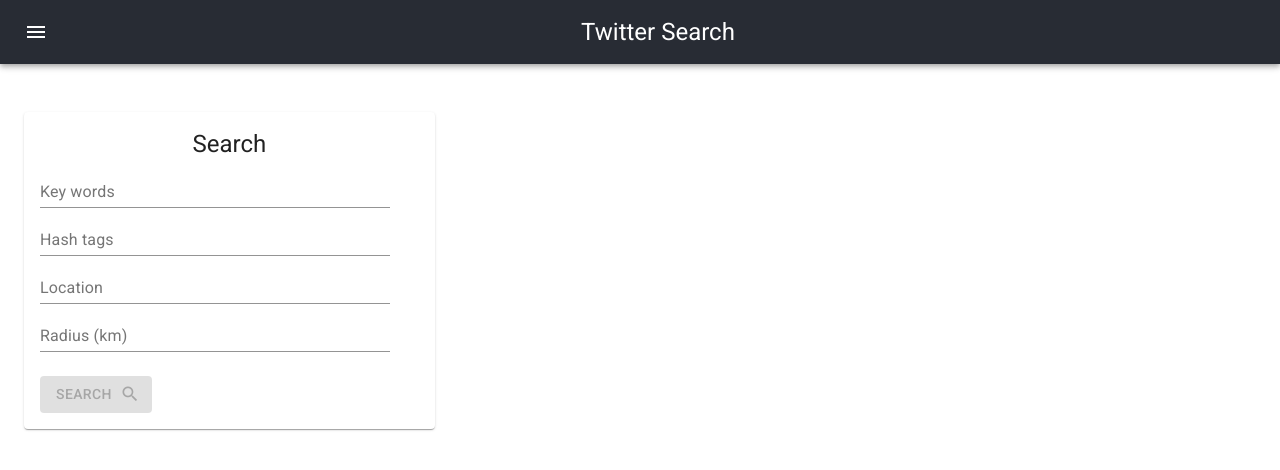
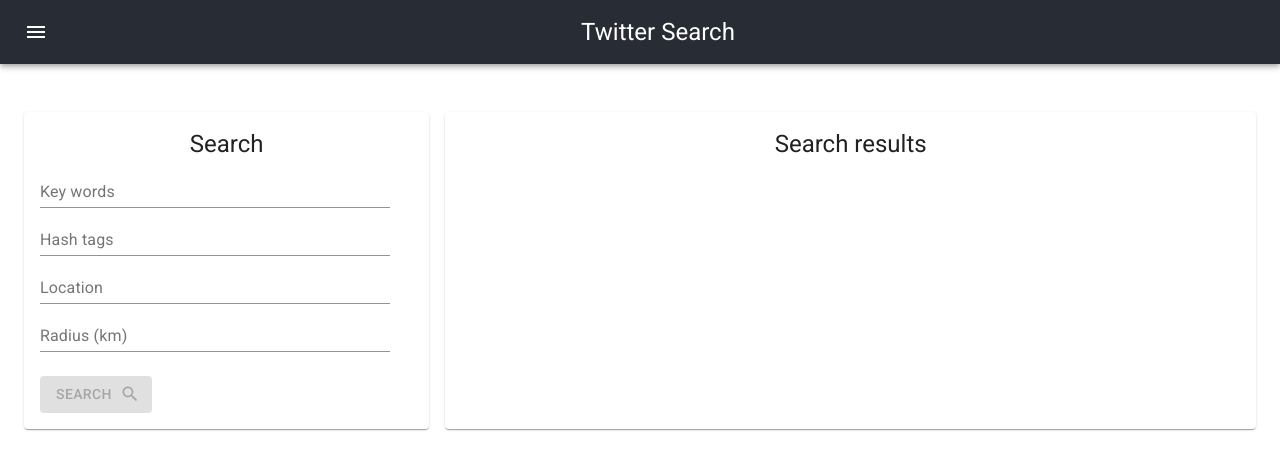
Before and after one commit to adriandurran/sherweb, a React (Create React App) app in the folder client/: page / in a window 1280 px wide. Shown: the top 470 px of the page. Built offline with nearby package versions, Linux system fonts and the light colour scheme.

Commit message:
client - adding in results

```diff
--- a/client/src/components/twitter/SearchForm.js
+++ b/client/src/components/twitter/SearchForm.js
@@ -24,8 +24,6 @@
   const dispatch = useDispatch();
 
   const onSubmit = async (values, form) => {
-    console.log(values);
-
     // need to add some error checking in here
     // if the value is missing........
 
--- a/client/src/components/twitter/SearchMain.js
+++ b/client/src/components/twitter/SearchMain.js
@@ -1,6 +1,7 @@
 import React from 'react';
 
 import SearchForm from './SearchForm';
+import SearchResults from './SearchResults';
 
 import styles from '../../css/SearchMain.module.css';
 
@@ -8,6 +9,7 @@
   return (
     <div className={styles.mainSearch}>
       <SearchForm />
+      <SearchResults />
     </div>
   );
 };
--- /dev/null
+++ b/client/src/components/twitter/SearchResults.js
@@ -0,0 +1,24 @@
+import React from 'react';
+import { Typography, Paper } from '@material-ui/core';
+import { useSelector } from 'react-redux';
+
+import { selectAllSearchResults } from '../../selectors/twitterSelectors';
+
+import SearchSummary from './SearchSummary';
+
+import styles from '../../css/SearchResults.module.css';
+
+const SearchResults = () => {
+  const results = useSelector(selectAllSearchResults);
+
+  return (
+    <Paper className={styles.wrapper}>
+      <Typography variant="h5" component="h3" className={styles.title}>
+        Search results
+      </Typography>
+      {results.length > 0 && <SearchSummary results={results} />}
+    </Paper>
+  );
+};
+
+export default SearchResults;
--- /dev/null
+++ b/client/src/components/twitter/SearchSummary.js
@@ -0,0 +1,27 @@
+import React from 'react';
+import { Box, Badge, withStyles, IconButton } from '@material-ui/core';
+import { Twitter } from '@material-ui/icons';
+
+// import styles from '../../css/SearchResults.module.css';
+
+const StyledBadge1 = withStyles((theme) => ({
+  badge: {
+    right: -3,
+    border: `2px solid ${theme.palette.background.paper}`,
+    padding: '0 4px'
+  }
+}))(Badge);
+
+const SearchSummary = ({ results }) => {
+  return (
+    <Box m={1}>
+      <IconButton aria-label="cart">
+        <StyledBadge1 badgeContent={results.length} color="secondary">
+          <Twitter />
+        </StyledBadge1>
+      </IconButton>
+    </Box>
+  );
+};
+
+export default SearchSummary;
--- a/client/src/css/SearchForm.module.css
+++ b/client/src/css/SearchForm.module.css
@@ -1,8 +1,7 @@
 .paper {
   margin: 1rem 0;
   padding: 1rem;
-  /* color: white;
-  background-color: #282c34; */
+  grid-column-start: 1;
 }
 
 .textFields {
--- a/client/src/css/SearchMain.module.css
+++ b/client/src/css/SearchMain.module.css
@@ -1,4 +1,5 @@
 .mainSearch {
   display: grid;
   grid-template-columns: 1fr 2fr;
+  column-gap: 1rem;
 }
--- /dev/null
+++ b/client/src/css/SearchResults.module.css
@@ -0,0 +1,13 @@
+.wrapper {
+  grid-column-start: 2;
+  margin: 1rem 0;
+  padding: 1rem;
+}
+
+.title {
+  text-align: center;
+}
+
+.summary {
+  height: 3rem;
+}
--- /dev/null
+++ b/client/src/selectors/twitterSelectors.js
@@ -0,0 +1,4 @@
+import { createSelector } from 'reselect';
+
+export const selectAllSearchResults = (state) => state.twitterSearch;
+export const selectSearchMetadata = (state) => state.twitterSearchMetadata;
```
Also changed, not shown: 1 other file (tests, documents, lock files or other folders).
